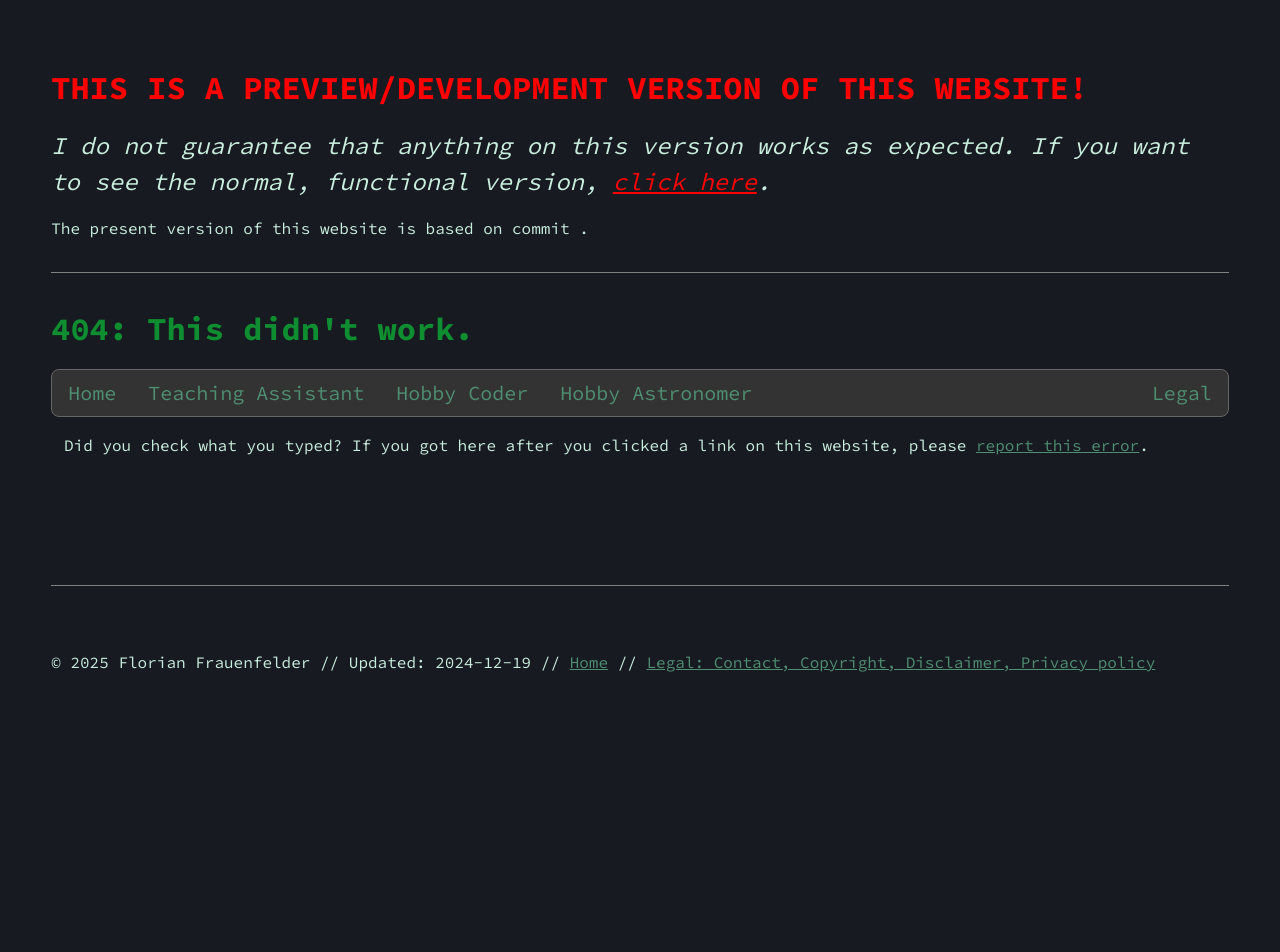
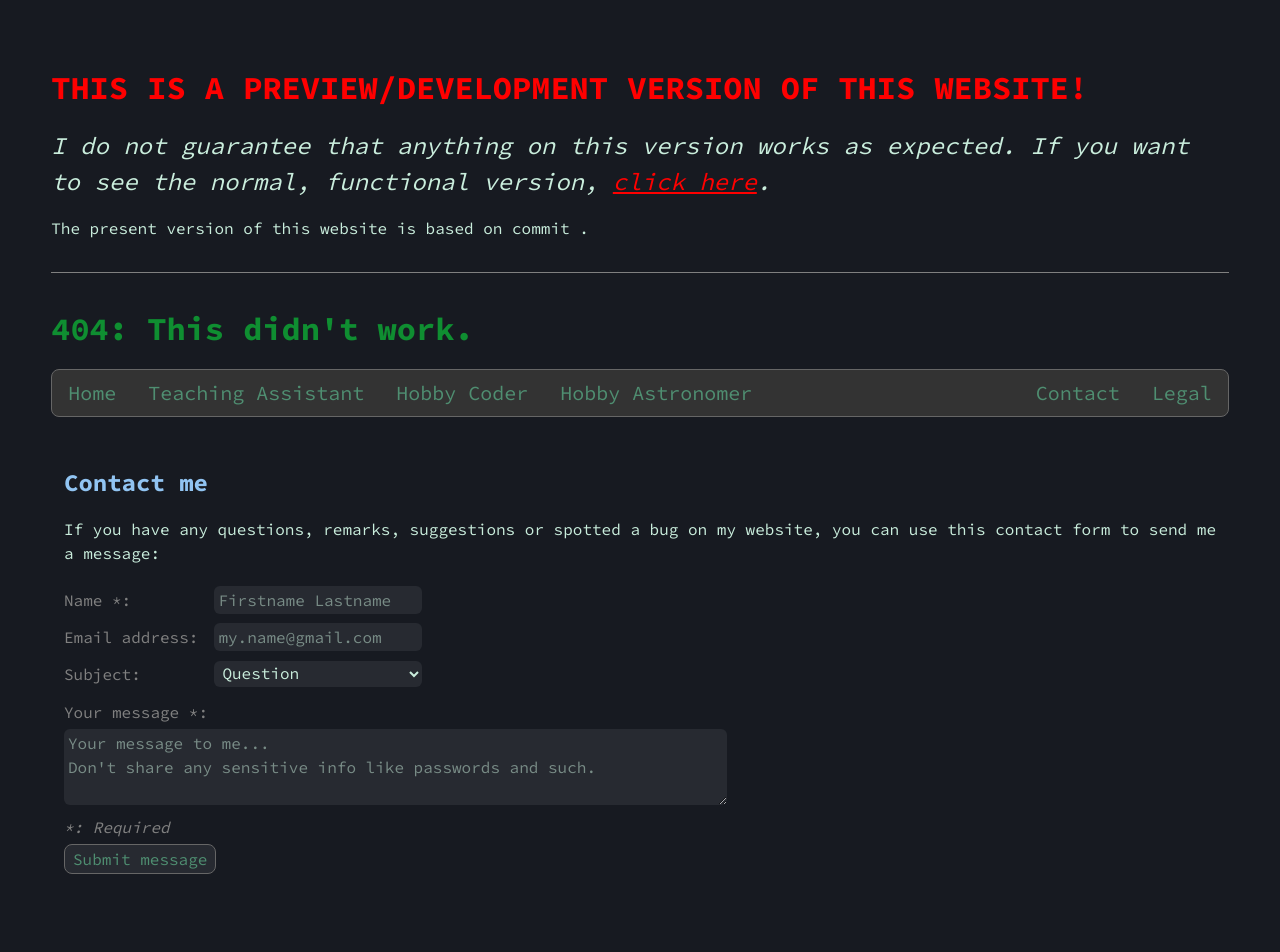
Before and after one commit to fflopsi/website, a Next.js app: page /contact in a window 1280 px wide. Before the commit this address had no page. Shown: the top 952 px of the page. Before the commit the page ends 800 px from the top, so only its background shows below. Built offline with nearby package versions, Linux system fonts and the light colour scheme.

Commit message:
Add contact form without functionality

```diff
--- /dev/null
+++ b/app/contact/page.tsx
@@ -0,0 +1,62 @@
+import getMetadata from '@/components/metadata';
+import { getAttr } from '@/components/routing';
+import Form from 'next/form';
+
+export const metadata = getMetadata(getAttr('/contact/', 'title'));
+
+export default function Contact() {
+  return (
+    <>
+      <h2>Contact me</h2>
+      <p>
+        If you have any questions, remarks, suggestions or spotted a bug on my
+        website, you can use this contact form to send me a message:
+      </p>
+      <Form action='/contact'>
+        <div className='form-grid'>
+          <label htmlFor='name'>Name *: </label>
+          <input
+            type='text'
+            id='name'
+            name='name'
+            placeholder='Firstname Lastname'
+            maxLength={32}
+            required
+          />
+          <label htmlFor='email'>Email address: </label>
+          <input
+            type='email'
+            id='email'
+            name='email'
+            placeholder='my.name@gmail.com'
+            maxLength={64}
+          />
+          <label htmlFor='subject'>Subject: </label>
+          <select id='subject' name='subject' defaultValue={'question'}>
+            <option value='ta'>Concerning TA</option>
+            <option value='question'>Question</option>
+            <option value='suggestion'>Suggestion</option>
+            <option value='bug'>Bug</option>
+            <option value='other'>Other</option>
+          </select>
+        </div>
+        <label htmlFor='message'>Your message *:</label>
+        <br />
+        <textarea
+          id='message'
+          name='message'
+          placeholder={`Your message to me...\nDon't share any sensitive info like passwords and such.`}
+          rows={3}
+          cols={64}
+          required
+        />
+        <br />
+        <label>
+          <i>*: Required</i>
+        </label>
+        <br />
+        <button type='submit'>Submit message</button>
+      </Form>
+    </>
+  );
+}
--- a/components/css/globals.scss
+++ b/components/css/globals.scss
@@ -89,6 +89,51 @@ a,
   }
 }
 
+/* Form */
+form {
+  .form-grid {
+    display: grid;
+    grid-template-columns: max-content max-content;
+    align-items: center;
+    column-gap: 1rem;
+    margin-bottom: 0.5rem;
+    @media screen and (max-width: 400px) {
+      grid-template-columns: max-content;
+    }
+  }
+  label {
+    color: gray;
+  }
+  input,
+  select,
+  textarea {
+    background-color: #272a31;
+    margin: 0.3rem 0;
+    padding: 2px 4px;
+    border-radius: 6px;
+  }
+  select {
+    cursor: pointer;
+  }
+  textarea {
+    max-width: 100%;
+  }
+  button {
+    background-color: #272a31;
+    margin: 0.3rem 0;
+    padding: 2px 8px;
+    color: vars.$link;
+    border: 1px solid #666666 {
+      radius: 8px;
+    }
+    &:hover {
+      color: vars.$hover;
+      background-color: #333333;
+      cursor: pointer;
+    }
+  }
+}
+
 /* Other */
 hr {
   height: 1px;
--- a/components/navBar.tsx
+++ b/components/navBar.tsx
@@ -63,6 +63,13 @@ export default function NavBar() {
       <Link id='legal' href='/legal/' className={matchPath(path, '/legal/')}>
         Legal
       </Link>
+      <Link
+        id='contact'
+        href='/contact/'
+        className={matchPath(path, '/contact/')}
+      >
+        Contact
+      </Link>
       <button
         className='icon'
         onClick={() => {
--- a/components/routing.ts
+++ b/components/routing.ts
@@ -39,6 +39,11 @@ export const navigation: Navigation = {
     title: 'Florian: Coding',
     navTitle: 'Hobby Coder',
     updated: '2025-03-10',
+  },
+  '/contact/': {
+    title: 'Florian: Contact form',
+    navTitle: 'Contact',
+    updated: '2025-04-09',
   },
   '/legal/': {
     title: 'Florian: Legal information',
```
